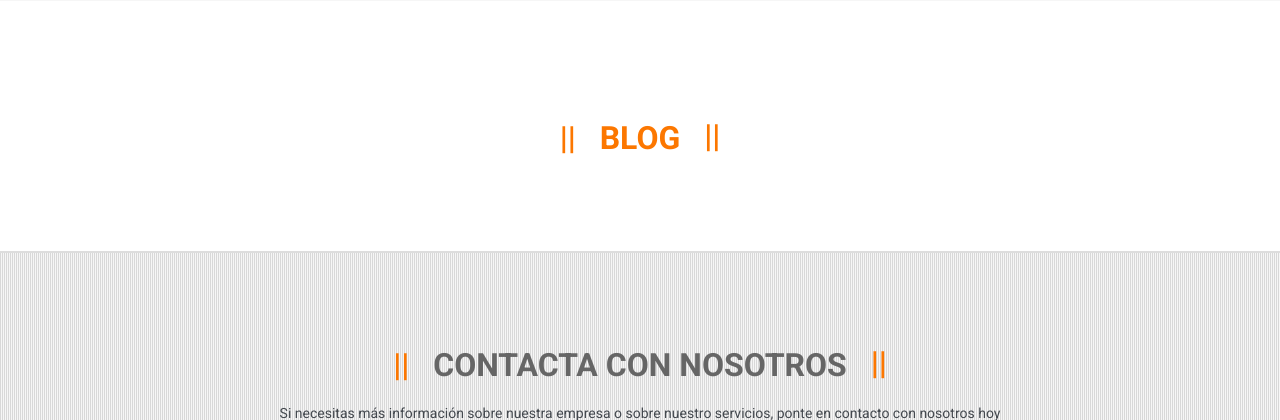
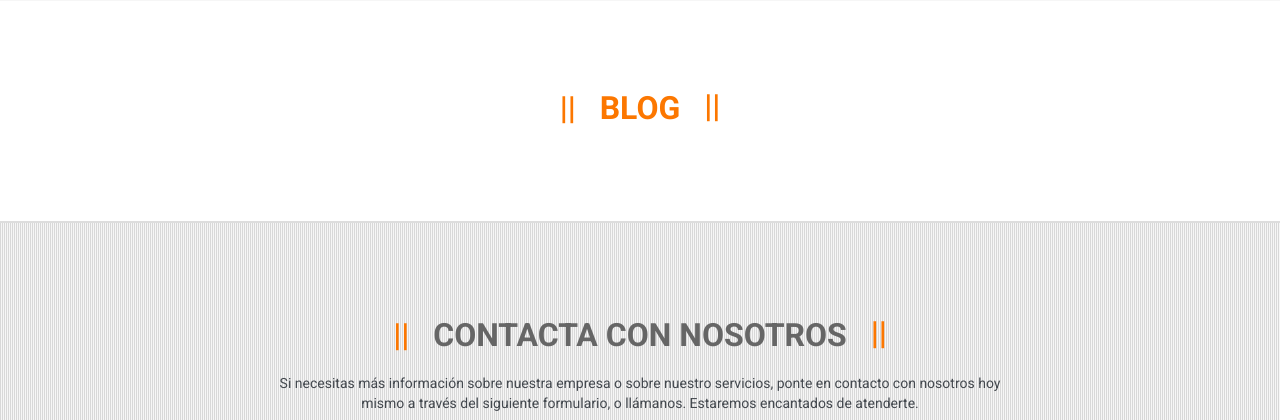
Before and after one commit to dubirajara/mktplace-blog, a Django app: template mktplace/core/templates/index.html in a window 1280 px wide. Shown: the part 4530-4950 px from the top of the page. Run offline with Django 3.2, Linux system fonts and the light colour scheme; the template is opened without the code that fills it, so the values that code supplies are empty.

Commit message:
update blog

```diff
--- a/mktplace/core/templates/index.html
+++ b/mktplace/core/templates/index.html
@@ -309,7 +309,7 @@
 	</section><!--/#about-us-->
 
 					<section id="blog">
-           <div class="row text-center clearfix" style="padding-top: 30px;">
+           <div class="row text-center clearfix">
                 <div class="col-sm-8 col-sm-offset-2">
                     <h2 class="title-one"><a href="{% url 'post_list'  %}">Blog</a></h2>
                 </div>
```
